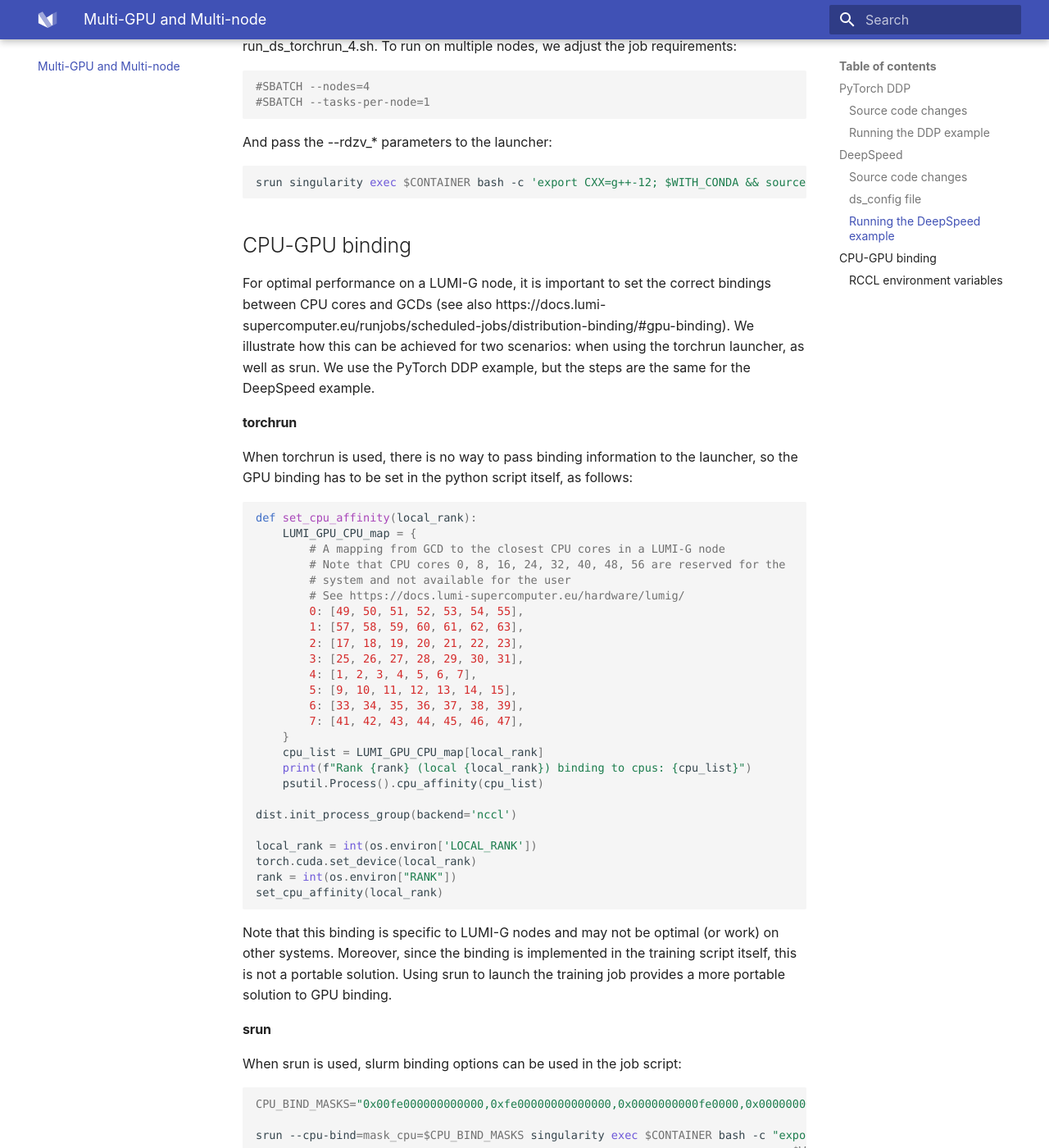
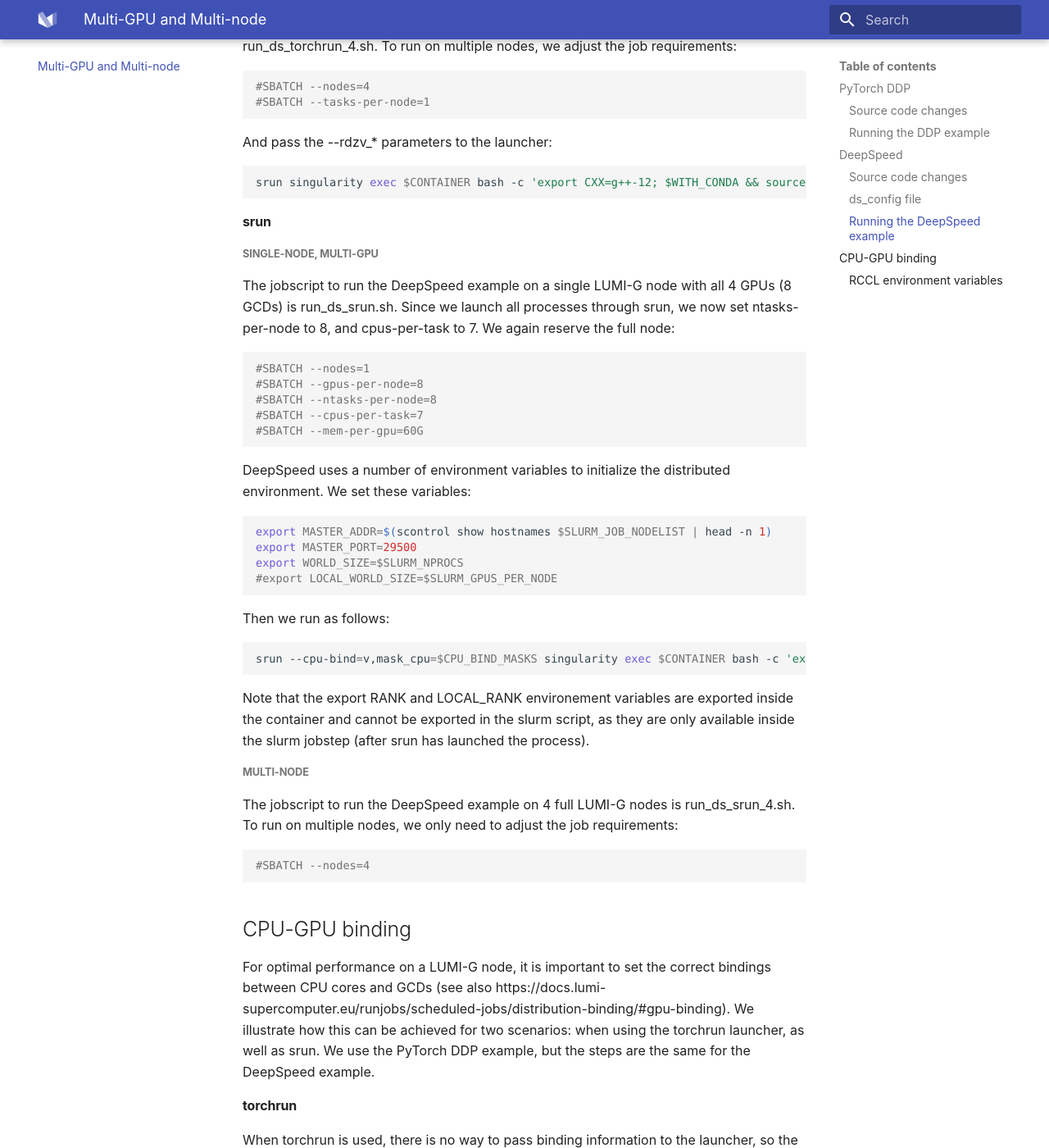
Before and after one commit to aniskhan25/LUMI-AI-Guide, an MkDocs documentation site: the page built from docs/multi_gpu_and_node.md, in a window 1280 px wide and 1400 px high, scrolled down 5535 px. Shown: the whole window at 82% size. Built offline with MkDocs 1.6.1 and Material for MkDocs 9.7.7, drawn with Linux system fonts in a browser that asks for light colours.

Commit message:
Added description for launching DeepSpeed example with srun to the multi-gpu/node section.

````diff
--- a/docs/multi_gpu_and_node.md
+++ b/docs/multi_gpu_and_node.md
@@ -235,6 +235,42 @@
 ```
 
 
+#### srun
+##### Single-node, multi-GPU
+The jobscript to run the DeepSpeed example on a single LUMI-G node with all 4 GPUs (8 GCDs) is run_ds_srun.sh. Since we launch all processes through srun, we now set ntasks-per-node to 8, and cpus-per-task to 7. We again reserve the full node:
+
+```bash
+#SBATCH --nodes=1
+#SBATCH --gpus-per-node=8
+#SBATCH --ntasks-per-node=8
+#SBATCH --cpus-per-task=7
+#SBATCH --mem-per-gpu=60G
+```
+
+DeepSpeed uses a number of environment variables to initialize the distributed environment. We set these variables:
+
+```bash
+export MASTER_ADDR=$(scontrol show hostnames $SLURM_JOB_NODELIST | head -n 1)
+export MASTER_PORT=29500
+export WORLD_SIZE=$SLURM_NPROCS
+#export LOCAL_WORLD_SIZE=$SLURM_GPUS_PER_NODE
+```
+
+Then we run as follows:
+```bash
+srun --cpu-bind=v,mask_cpu=$CPU_BIND_MASKS singularity exec $CONTAINER bash -c 'export CXX=g++-12; export RANK=$SLURM_PROCID; export LOCAL_RANK=$SLURM_LOCALID; $WITH_CONDA && source myenv_post_upgrade2/bin/activate && time python ds_visualtransformer.py --deepspeed --deepspeed_config ds_config.json'
+```
+Note that the export RANK and LOCAL_RANK environement variables are exported inside the container and cannot be exported in the slurm script, as they are only available inside the slurm jobstep (after srun has launched the process).
+
+##### Multi-node
+The jobscript to run the DeepSpeed example on 4 full LUMI-G nodes is run_ds_srun_4.sh.
+To run on multiple nodes, we only need to adjust the job requirements:
+
+```bash
+#SBATCH --nodes=4
+```
+
+
 ## CPU-GPU binding
 For optimal performance on a LUMI-G node, it is important to set the correct bindings between CPU cores and GCDs (see also https://docs.lumi-supercomputer.eu/runjobs/scheduled-jobs/distribution-binding/#gpu-binding). We illustrate how this can be achieved for two scenarios: when using the torchrun launcher, as well as srun. We use the PyTorch DDP example, but the steps are the same for the DeepSpeed example.
 
````
